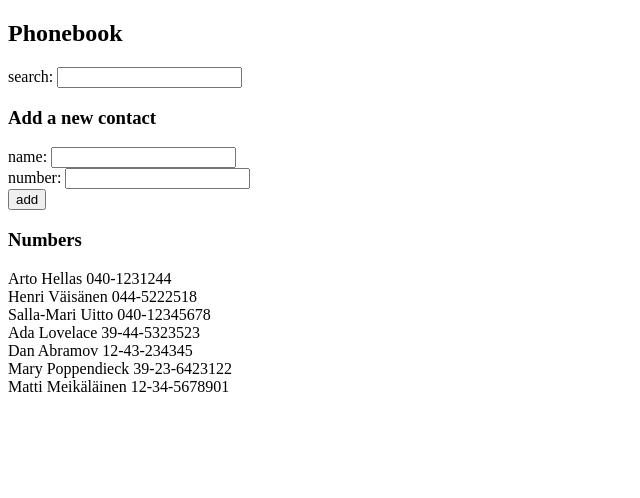
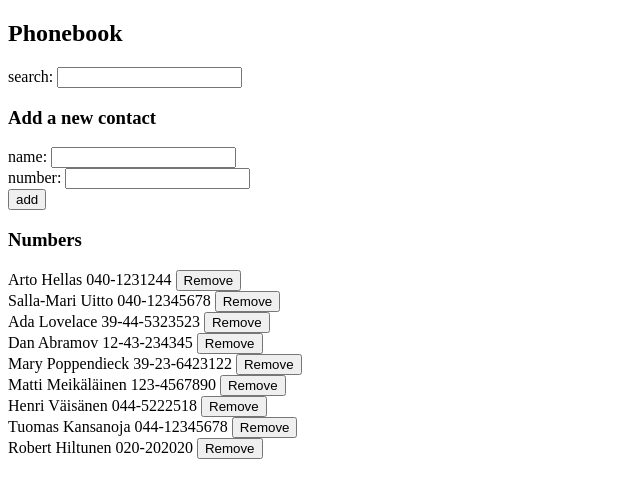
Before and after one commit to henettaja/fullstackopen21, a React (Vite) app in the folder osa2/puhelinluettelo/: page / in a window 1280 px wide. Shown: the top 498 px of the page, without its empty margins (0-640 px from the left). Built offline with nearby package versions, Linux system fonts and the light colour scheme; data requests are answered from the project's data file.

Commit message:
Exercise 2.17 done

```diff
--- a/osa2/puhelinluettelo/db.json
+++ b/osa2/puhelinluettelo/db.json
@@ -4,11 +4,6 @@
       "name": "Arto Hellas",
       "number": "040-1231244",
       "id": 1
-    },
-    {
-      "name": "Henri Väisänen",
-      "number": "044-5222518",
-      "id": 2
     },
     {
       "name": "Salla-Mari Uitto",
@@ -32,8 +27,23 @@
     },
     {
       "name": "Matti Meikäläinen",
-      "number": "12-34-5678901",
+      "number": "123-4567890",
       "id": 7
+    },
+    {
+      "name": "Henri Väisänen",
+      "number": "044-5222518",
+      "id": 8
+    },
+    {
+      "name": "Tuomas Kansanoja",
+      "number": "044-12345678",
+      "id": 9
+    },
+    {
+      "name": "Robert Hiltunen",
+      "number": "020-202020",
+      "id": 10
     }
   ]
 }
--- a/osa2/puhelinluettelo/src/App.js
+++ b/osa2/puhelinluettelo/src/App.js
@@ -51,9 +51,23 @@ const App = () => {
 		}
 		persons.some((person) => person.name === newName)
 			? alert(`${newName} is already in the phonebook`)
-			: personService
-					.create(personObj)
-					.then((newPerson) => setPersons(persons.concat(newPerson)))
+			: personService.create(personObj).then((newPerson) => {
+					setSearchTerm("")
+					return setPersons(persons.concat(newPerson))
+			  })
+	}
+
+	const removePerson = (person) => {
+		event.preventDefault()
+		if (window.confirm(`Delete ${person.name}?`)) {
+			personService
+				.remove(person.id)
+				.then(
+					setPersons(
+						persons.filter((keepPerson) => keepPerson.id !== person.id)
+					)
+				)
+		}
 	}
 
 	return (
@@ -72,7 +86,7 @@ const App = () => {
 				numChangeHandler={handleNumberChange}
 			/>
 			<h3>Numbers</h3>
-			<People peopleToShow={peopleToShow} />
+			<People peopleToShow={peopleToShow} handleRemovePerson={removePerson} />
 		</>
 	)
 }
--- a/osa2/puhelinluettelo/src/components/Contact.js
+++ b/osa2/puhelinluettelo/src/components/Contact.js
@@ -1,9 +1,9 @@
 import React from "react"
 
-const Contact = ({ name, number }) => {
+const Contact = ({ name, number, handleRemovePerson }) => {
 	return (
 		<div>
-			{name} {number}
+			{name} {number} <button onClick={handleRemovePerson}>Remove</button>
 		</div>
 	)
 }
--- a/osa2/puhelinluettelo/src/components/People.js
+++ b/osa2/puhelinluettelo/src/components/People.js
@@ -1,11 +1,16 @@
 import React from "react"
 import Contact from "./Contact"
 
-const People = ({ peopleToShow }) => {
+const People = ({ peopleToShow, handleRemovePerson }) => {
 	return (
 		<>
 			{peopleToShow.map((person) => (
-				<Contact key={person.name} name={person.name} number={person.number} />
+				<Contact
+					key={person.id}
+					name={person.name}
+					number={person.number}
+					handleRemovePerson={() => handleRemovePerson(person)}
+				/>
 			))}
 		</>
 	)
--- a/osa2/puhelinluettelo/src/services/personsService.js
+++ b/osa2/puhelinluettelo/src/services/personsService.js
@@ -11,6 +11,9 @@ const create = (newPerson) => {
 	return request.then((response) => response.data)
 }
 
-const update = () => {}
+const remove = (personId) => {
+	const request = axios.delete(`${baseUrl}/${personId}`)
+	return request.then((response) => response.data)
+}
 
-export default { getAll, create }
+export default { getAll, create, remove }
```
